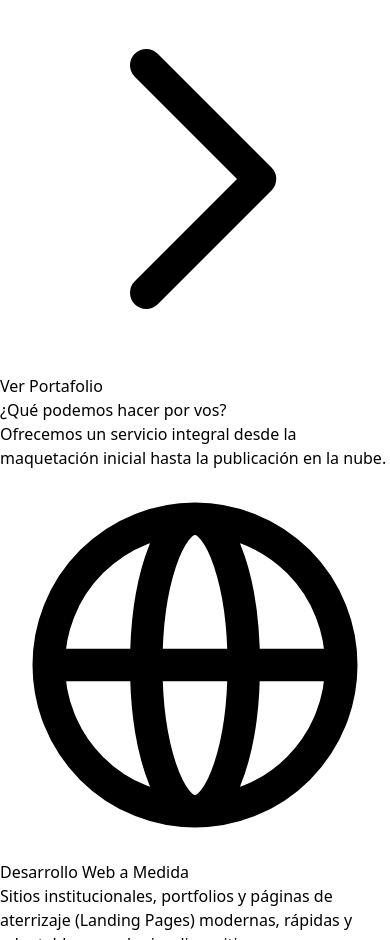
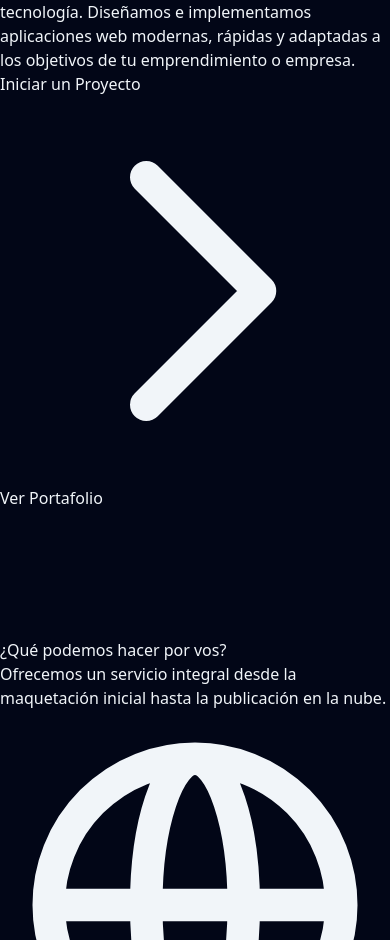
Before and after one commit to pilitazzz793/Portfolio-IntegraDev, a React (Vite) app in the folder portfolio-Integra/: page / in a window 390 px wide. Shown: the part 1060-2000 px from the top of the page. Built offline with nearby package versions, Linux system fonts and the light colour scheme.

Commit message:
nueva animacion para el fondo de la pag

```diff
--- a/portfolio-Integra/src/App.jsx
+++ b/portfolio-Integra/src/App.jsx
@@ -222,6 +222,10 @@ export default function App() {
   return (
     <div className="min-h-screen bg-slate-950 text-slate-100 font-sans selection:bg-cyan-500 selection:text-slate-900">
 
+      <div className="app-background">
+        <NetworkBackground />
+      </div>
+      <div className="app-content">
       {/* BARRA DE NAVEGACIÓN */}
       <nav className="fixed top-0 w-full z-50 bg-slate-950/80 backdrop-blur-md border-b border-slate-800">
         <div className="max-w-7xl mx-auto px-4 sm:px-6 lg:px-8">
@@ -279,7 +283,6 @@ export default function App() {
 
       {/* SECCIÓN HERO / INICIO */}
       <section id="inicio" className="pt-32 pb-20 px-4 sm:px-6 lg:px-8 max-w-7xl mx-auto flex flex-col items-center text-center relative overflow-hidden">
-        <NetworkBackground />
         <div className="absolute top-1/4 left-1/2 -translate-x-1/2 -translate-y-1/2 w-96 h-96 bg-purple-600/20 blur-[120px] rounded-full -z-10 pointer-events-none" />
         <div className="absolute top-1/3 left-1/3 w-64 h-64 bg-cyan-500/20 blur-[100px] rounded-full -z-10 pointer-events-none" />
 
@@ -746,5 +749,6 @@ export default function App() {
       )}
 
     </div>
+    </div>
   );
 }
--- a/portfolio-Integra/src/index.css
+++ b/portfolio-Integra/src/index.css
@@ -1,26 +1,55 @@
+
 @tailwind base;
 @tailwind components;
 @tailwind utilities;
 
-
-/* Fondo animado del Hero */
-#inicio {
-  isolation: isolate;
+/* Configuración general */
+html {
+  scroll-behavior: smooth;
+  scroll-padding-top: 80px;
 }
 
+body {
+  margin: 0;
+  min-width: 320px;
+  background-color: #020617;
+  color: #f1f5f9;
+  overflow-x: hidden;
+}
+
+* {
+  box-sizing: border-box;
+}
+
+/* Fondo animado global */
+.app-background {
+  position: fixed;
+  inset: 0;
+  width: 100%;
+  height: 100vh;
+  z-index: 0;
+  pointer-events: none;
+}
+
+/* Canvas de partículas */
 .network-background {
   position: absolute;
   inset: 0;
   width: 100%;
   height: 100%;
-  z-index: 0;
   pointer-events: none;
 }
 
-/* Mantener el contenido del Hero delante del canvas */
-#inicio > :not(.network-background) {
+/* Contenido por encima del fondo */
+.app-content {
   position: relative;
   z-index: 1;
+  min-height: 100vh;
+}
+
+/* Hero */
+#inicio {
+  isolation: isolate;
 }
 
 /* Animaciones de aparición */
@@ -37,7 +66,7 @@
   transform: translateY(0);
 }
 
-/* Aparición escalonada de las tarjetas */
+/* Aparición escalonada de tarjetas de servicios */
 #servicios [data-reveal]:nth-child(2) {
   transition-delay: 0.12s;
 }
@@ -46,8 +75,72 @@
   transition-delay: 0.24s;
 }
 
-/* Accesibilidad: respetar la preferencia de movimiento reducido */
+/* Evitar que imágenes y elementos se desborden */
+img,
+svg {
+  max-width: 100%;
+}
+
+input,
+textarea,
+select,
+button {
+  font: inherit;
+}
+
+/* Mejor adaptación de las tarjetas */
+#servicios,
+#proyectos,
+#planes,
+#equipo,
+#contacto {
+  scroll-margin-top: 80px;
+  min-width: 0;
+}
+
+/* Evitar desbordamientos en textos largos */
+h1,
+h2,
+h3,
+p {
+  overflow-wrap: break-word;
+}
+
+/* Ajustes para celulares */
+@media (max-width: 640px) {
+  html {
+    scroll-padding-top: 70px;
+  }
+
+  #inicio {
+    padding-top: 7rem;
+    padding-bottom: 4rem;
+  }
+
+  #servicios,
+  #proyectos,
+  #planes,
+  #equipo,
+  #contacto {
+    padding-top: 4rem;
+    padding-bottom: 4rem;
+  }
+
+  [data-reveal] {
+    transform: translateY(18px);
+  }
+
+  .network-background {
+    opacity: 0.65;
+  }
+}
+
+/* Accesibilidad: respetar movimiento reducido */
 @media (prefers-reduced-motion: reduce) {
+  html {
+    scroll-behavior: auto;
+  }
+
   [data-reveal] {
     opacity: 1;
     transform: none;
```
